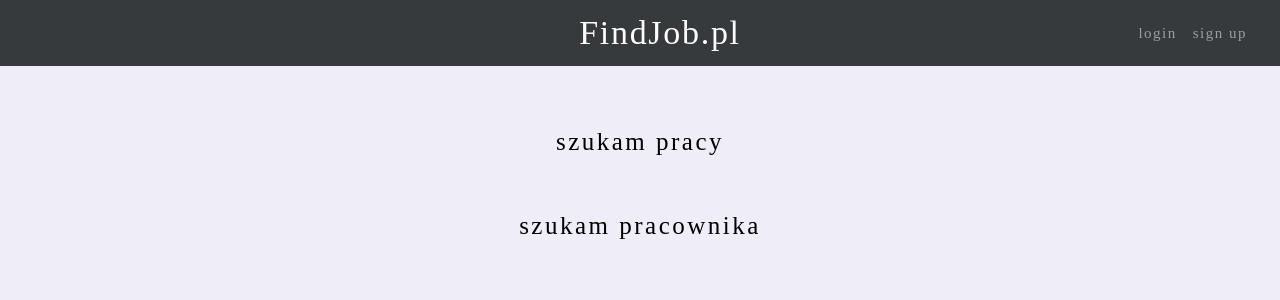
After one commit to Madaless/DjangoProject, a Django app: page /start/ in a window 1280 px wide. The commit adds this page. Shown: the top 300 px of the page. Run offline with Django 3.2, Linux system fonts and the light colour scheme; some libraries are stand-ins or nearby versions.

Commit message:
add frontend and update wievs and urls

```diff
--- a/jobservice/static/jobservice/main.css
+++ b/jobservice/static/jobservice/main.css
@@ -12,6 +12,18 @@
 }
 input::placeholder {
   color: white;
+}
+
+.start_napis{
+  font-family: Nunito Sans;
+  font-style: normal;
+  font-weight: normal;
+  font-size: 25px;
+  line-height:45px;
+  align-items: center;
+  text-align: center;
+  letter-spacing: 0.1em;
+  mix-blend-mode: normal;
 }
 
 .bialy{
--- a/jobservice/templates/jobservice/about.html
+++ b/jobservice/templates/jobservice/about.html
@@ -1,5 +1,9 @@
 {% extends "jobservice/base.html"%}
 {% block content%}
+
 <h3>Jest to strona stworzona w ramach projektu z przedmiotu RSwTA</h3>
 <h3>PORTAL PRACY</h3>
+
+<br>
+<br>
 {%endblock content%}
--- a/jobservice/templates/jobservice/base.html
+++ b/jobservice/templates/jobservice/base.html
@@ -26,7 +26,7 @@
                     <a class="nav-link pasek_napis szary" href="{% url 'login' %}">login</a>
                 </li>
                 <li class="nav-item">
-                    <a class="nav-link pasek_napis szary" href="{% url 'register' %}">sign up</a>
+                    <a class="nav-link pasek_napis szary" href="{% url 'start' %}">sign up</a>
                 </li>
             </ul>
         </div>
@@ -35,10 +35,16 @@
     <nav class="navbar navbar-expand-lg navbar-light szary_tlo" >
         <ul class="navbar-nav mr-auto">
             <li class="nav-item">
-                <a class="nav-link pasek_napis" style=" color: rgb(5, 5, 5);"href="{% url 'profile' %}">profile</a>
+                <a class="nav-link pasek_napis" style=" color: rgb(5, 5, 5);"href="{% url 'profileuser' %}">profile</a>
             </li>
             <li class="nav-item">
-                <a class="nav-link pasek_napis" style="color: rgb(5, 5, 5);" href="{% url 'create' %}">create</a>
+                <a class="nav-link pasek_napis" style=" color: rgb(5, 5, 5);"href="{% url 'profilecompany' %}">profile</a>
+            </li>
+            <li class="nav-item">
+                <a class="nav-link pasek_napis" style="color: rgb(5, 5, 5);" href="{% url 'createcv' %}">create</a>
+            </li>
+            <li class="nav-item">
+                <a class="nav-link pasek_napis" style="color: rgb(5, 5, 5);" href="{% url 'createoffer' %}">create</a>
             </li>
         </ul>
         <ul class="navbar-nav ml-auto">
--- a/jobservice/templates/jobservice/home.html
+++ b/jobservice/templates/jobservice/home.html
@@ -25,11 +25,13 @@
             <a class="mr-2 pasek_napis" href="#">{{ joboffer.companyName }}</a>
             <small class="text-muted">{{ joboffer.postdate}}</small>
         </div>
-        <h2><a class="article-title pasek_napis " style="font-size: 20px;"href="#">{{ joboffer.title }}</a></h2>
+        <h2><a class="article-title pasek_napis " style="font-size: 20px;"href="['offer\\/(?P<joboffer_id>[0-9]+)\\/$']">{{ joboffer.title }}</a></h2>
         <p class="article-content" style="font-family: Nunito Sans;">{{ joboffer.jobPosition }}</p>
     </div>
 </article>
 
 
 {% endfor %}
+<br>
+<br>
 {%endblock content%}
--- /dev/null
+++ b/jobservice/templates/jobservice/start.html
@@ -0,0 +1,19 @@
+{% extends "jobservice/base.html"%}
+{% block content%}
+
+<br>
+<br>
+
+
+    <div class="nav-item">
+        <a class="nav-link  start_napis" style = "color: black" href="{% url 'register' %}">szukam pracy</a>
+    </div>
+    <br>
+    <div class="nav-item">
+        <a class="nav-link  start_napis" style = "color: black "href="{% url 'register' %}">szukam pracownika</a>
+    </div>
+
+
+<br>
+<br>
+{%endblock content%}
--- a/jobservice/urls.py
+++ b/jobservice/urls.py
@@ -1,9 +1,16 @@
 from django.urls import path
 from . import views
+from django.urls import path
 
 urlpatterns = [
     path('', views.home, name='jobs-home'),
     path('about/', views.about, name='about-job'),
-    path('accounts/profile/',views.profile, name='profile'),
-    path('accounts/create/',views.create, name='create'),
+    path('start/', views.start, name='start'),
+    path('profilecompany/', views.profilecompany, name='profilecompany'),
+    path('profileuser/', views.profileuser, name='profileuser'),
+    path('create/cv/', views.createcv, name='createcv'),
+    path('create/offer/', views.createoffer, name='createoffer'),
+    path('offer/<int:joboffer_id>/', views.offer, name='offer'),
+    path('cv/<int:cv_id>/', views.cv, name='cv'),
+
 ]
--- a/jobservice/views.py
+++ b/jobservice/views.py
@@ -9,11 +9,26 @@ def home(request):
     }
     return render(request,'jobservice/home.html', context)
 
-def profile(request):
-    return render(request,'jobservice/profile.html',{'title':'Profil'})
+def start(request):
+    return render(request,'jobservice/start.html',{'title':'start'})
+
+def profilecompany(request):
+    return render(request,'jobservice/profilecompany.html',{'title':'Profil'})
+
+def profileuser(request):
+    return render(request,'jobservice/profileuser.html',{'title':'Profil'})
 
 def about(request):
     return render(request,'jobservice/about.html',{'title':'About'})
 
-def create(request):
-    return render(request,'jobservice/create.html',{'title':'create'})
+def createcv(request):
+    return render(request,'jobservice/createcv.html',{'title':'createcreate'})
+
+def createoffer(request):
+    return render(request,'jobservice/createoffer.html',{'title':'createoffer'})
+
+def cv(request):
+    return render(request,'jobservice/joboffer.html',{'title':'cv'})
+
+def offer(request):
+    return render(request,'jobservice/joboffer.html',{'title':'offer'})
```
Also changed, not shown: jobservice/forms.py (added, +13 -0 lines), jobservice/templates/jobservice/createcv.html (renamed from jobservice/templates/jobservice/create.html, +0 -38 lines), jobservice/templates/jobservice/createoffer.html (added, +39 -0 lines), jobservice/templates/jobservice/cv.html (added, +7 -0 lines), jobservice/templates/jobservice/offer.html (added, +19 -0 lines), jobservice/templates/jobservice/profilecompany.html (added, +44 -0 lines), companyusers/views.py (line endings or trailing spaces), jobservice/templates/jobservice/profileuser.html (renamed from jobservice/templates/jobservice/profile.html).
